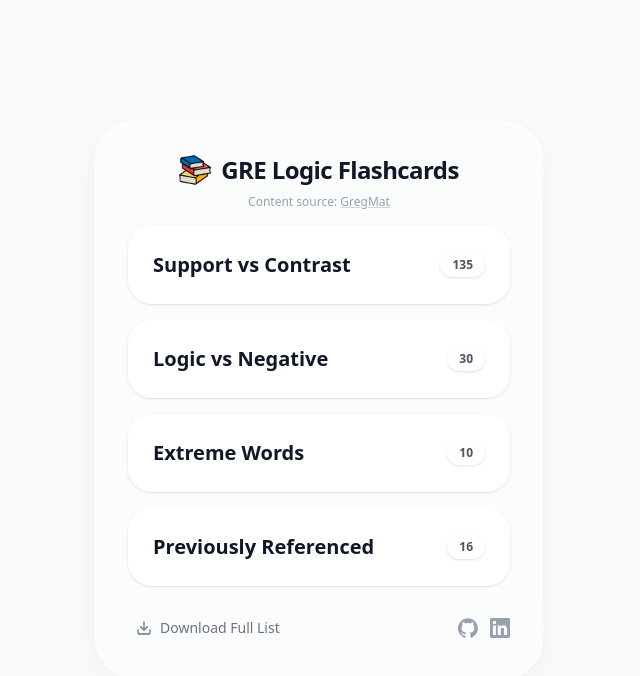
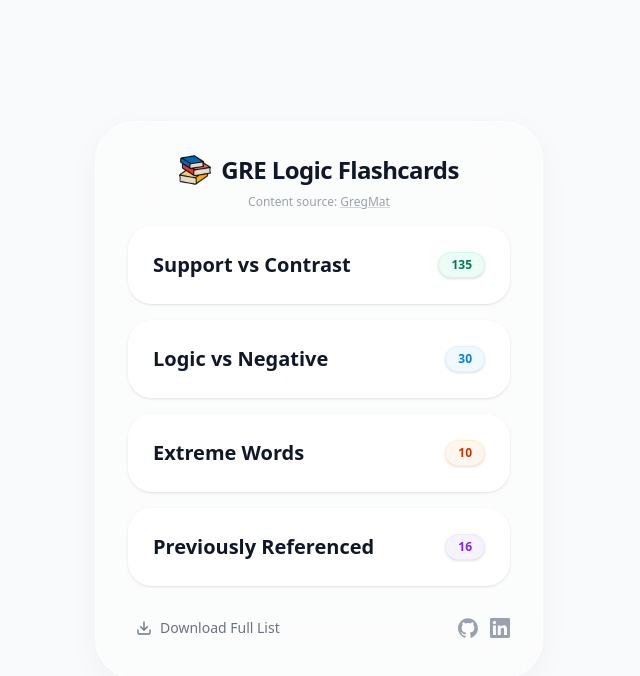
Before and after one commit to AryanShah30/gre-logic-app, a React (Vite) app: page / in a window 1280 px wide. Shown: the top 676 px of the page, without its empty margins (321-961 px from the left). Built offline with nearby package versions, Linux system fonts and the light colour scheme.

Commit message:
ui changes

```diff
--- a/src/components/DeckSelector.tsx
+++ b/src/components/DeckSelector.tsx
@@ -38,11 +38,11 @@ export function DeckSelector({ onSelectMode }: DeckSelectorProps) {
             ReactGA.event({ category: 'Quiz', action: 'deck_selected', label: 'Support vs Contrast' });
             onSelectMode('SupportContrast');
           }}
-          className="w-full group bg-white/70 backdrop-blur-md p-4 md:p-6 rounded-3xl shadow-sm border border-white/40 hover:scale-[1.02] active:scale-[0.98] transition-all duration-300 text-left"
+          className="w-full group bg-white/70 backdrop-blur-md p-4 md:p-6 rounded-3xl shadow-sm border border-white/40 hover:bg-emerald-50/60 hover:border-emerald-100 hover:scale-[1.02] active:scale-[0.98] transition-all duration-300 text-left"
         >
           <div className="flex justify-between items-center">
             <h3 className="font-bold text-base md:text-xl text-gray-900">Support vs Contrast</h3>
-            <span className="px-3 py-1 rounded-full bg-white text-xs font-bold text-gray-600 shadow-sm transition-colors">{supportCount}</span>
+            <span className="px-3 py-1 rounded-full bg-emerald-50 text-emerald-700 text-xs font-bold shadow-sm border border-emerald-100 transition-colors">{supportCount}</span>
           </div>
         </button>
 
@@ -51,11 +51,11 @@ export function DeckSelector({ onSelectMode }: DeckSelectorProps) {
             ReactGA.event({ category: 'Quiz', action: 'deck_selected', label: 'Logic vs Negative' });
             onSelectMode('LogicNegative');
           }}
-          className="w-full group bg-white/70 backdrop-blur-md p-4 md:p-6 rounded-3xl shadow-sm border border-white/40 hover:scale-[1.02] active:scale-[0.98] transition-all duration-300 text-left"
+          className="w-full group bg-white/70 backdrop-blur-md p-4 md:p-6 rounded-3xl shadow-sm border border-white/40 hover:bg-sky-50/60 hover:border-sky-100 hover:scale-[1.02] active:scale-[0.98] transition-all duration-300 text-left"
         >
           <div className="flex justify-between items-center">
             <h3 className="font-bold text-base md:text-xl text-gray-900">Logic vs Negative</h3>
-            <span className="px-3 py-1 rounded-full bg-white text-xs font-bold text-gray-600 shadow-sm transition-colors">{logicCount}</span>
+            <span className="px-3 py-1 rounded-full bg-sky-50 text-sky-600 text-xs font-bold shadow-sm border border-sky-100 transition-colors">{logicCount}</span>
           </div>
         </button>
 
@@ -64,11 +64,11 @@ export function DeckSelector({ onSelectMode }: DeckSelectorProps) {
             ReactGA.event({ category: 'Quiz', action: 'deck_selected', label: 'Extreme Words' });
             onSelectMode('Extreme');
           }}
-          className="w-full group bg-white/70 backdrop-blur-md p-4 md:p-6 rounded-3xl shadow-sm border border-white/40 hover:scale-[1.02] active:scale-[0.98] transition-all duration-300 text-left"
+          className="w-full group bg-white/70 backdrop-blur-md p-4 md:p-6 rounded-3xl shadow-sm border border-white/40 hover:bg-orange-50/60 hover:border-orange-100 hover:scale-[1.02] active:scale-[0.98] transition-all duration-300 text-left"
         >
           <div className="flex justify-between items-center">
             <h3 className="font-bold text-base md:text-xl text-gray-900">Extreme Words</h3>
-            <span className="px-3 py-1 rounded-full bg-white text-xs font-bold text-gray-600 shadow-sm transition-colors">{extremeCount}</span>
+            <span className="px-3 py-1 rounded-full bg-orange-50 text-orange-700 text-xs font-bold shadow-sm border border-orange-100 transition-colors">{extremeCount}</span>
           </div>
         </button>
 
@@ -77,11 +77,11 @@ export function DeckSelector({ onSelectMode }: DeckSelectorProps) {
             ReactGA.event({ category: 'Quiz', action: 'deck_selected', label: 'Previously Referenced' });
             onSelectMode('Reference');
           }}
-          className="w-full group bg-white/70 backdrop-blur-md p-4 md:p-6 rounded-3xl shadow-sm border border-white/40 hover:scale-[1.02] active:scale-[0.98] transition-all duration-300 text-left"
+          className="w-full group bg-white/70 backdrop-blur-md p-4 md:p-6 rounded-3xl shadow-sm border border-white/40 hover:bg-violet-50/60 hover:border-violet-100 hover:scale-[1.02] active:scale-[0.98] transition-all duration-300 text-left"
         >
           <div className="flex justify-between items-center">
             <h3 className="font-bold text-base md:text-xl text-gray-900">Previously Referenced</h3>
-            <span className="px-3 py-1 rounded-full bg-white text-xs font-bold text-gray-600 shadow-sm transition-colors">{referenceCount}</span>
+            <span className="px-3 py-1 rounded-full bg-violet-50 text-violet-600 text-xs font-bold shadow-sm border border-violet-100 transition-colors">{referenceCount}</span>
           </div>
         </button>
 
```
